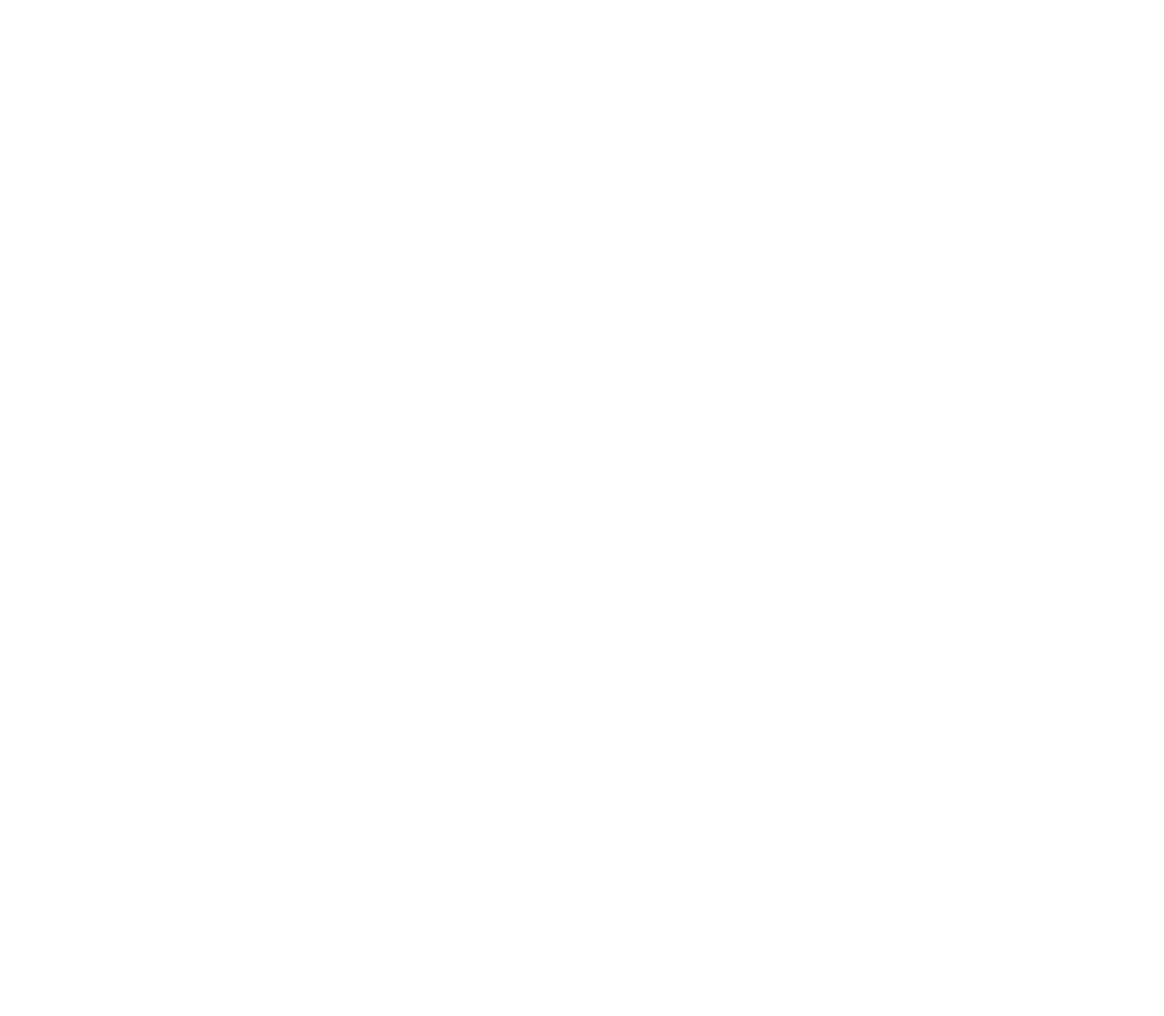
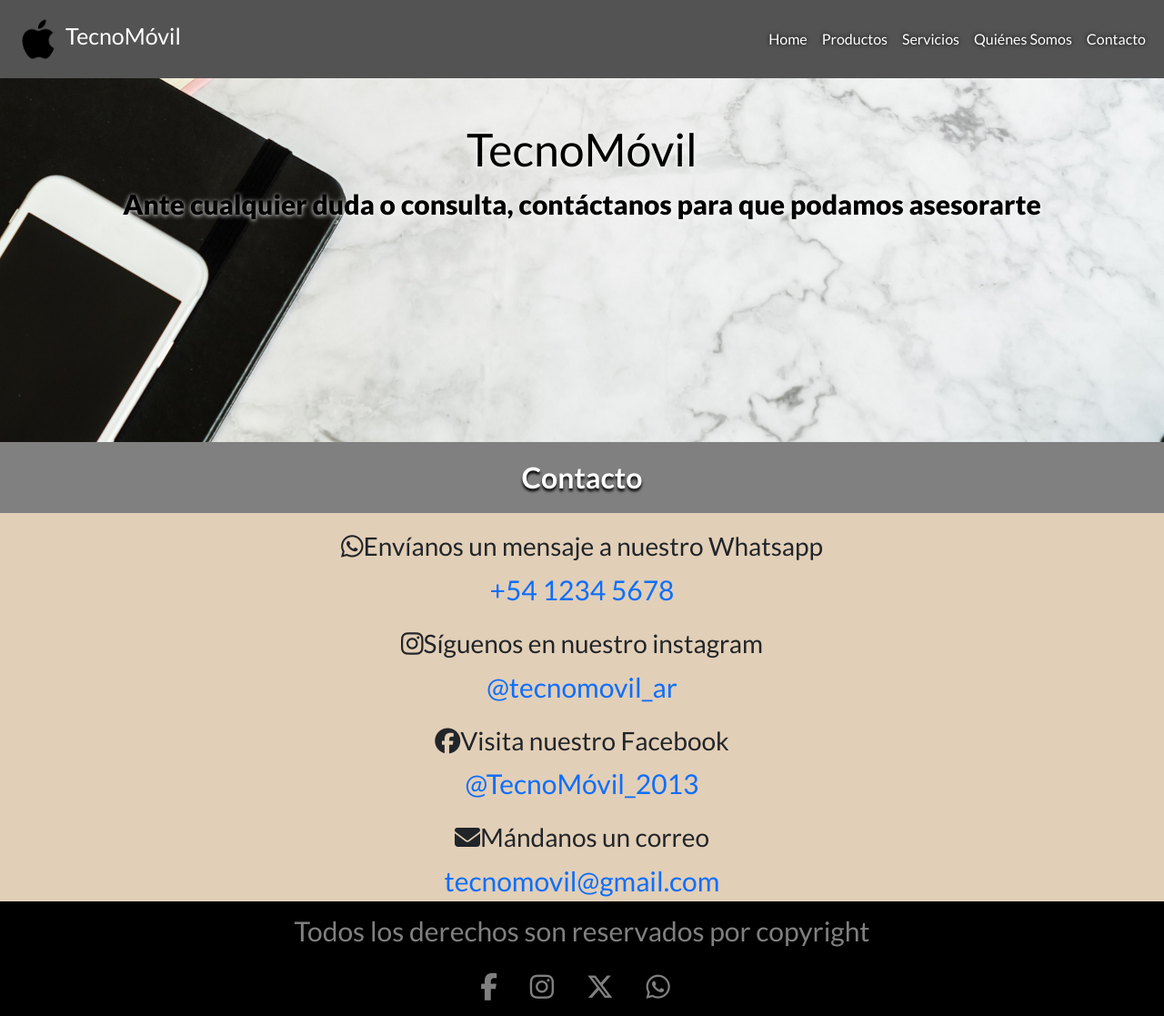
Before and after one commit to AdolfoStarna/TecnoM-vil, a plain HTML site: page pages/contacto.html in a window 1280 px wide. Shown: the whole page at 91% size. Before the commit the page ends 800 px from the top, so only its background shows below. Drawn offline with nearby package versions, Linux system fonts and the light colour scheme.

Commit message:
creo pag contacto

```diff
--- a/estilos.scss
+++ b/estilos.scss
@@ -4,6 +4,7 @@
     font-family: "Lato", sans-serif;
     margin: 0px;
     padding: 0px;
+    box-sizing: border-box;
 }
 
 
@@ -189,7 +190,7 @@ footer a{
     background-position: center;
     font-size: 30px;
     color: black;
-    text-shadow: 0 1px 5px red;
+    text-shadow: 0 1px 5px white;
 }
 
 .secS{
@@ -232,3 +233,30 @@ footer a{
     padding: 20px 0px;
     font-size: 20px;
 }
+
+/* ------------ Contacto ------------- */
+.jumbotronC{
+    height: 400px;
+    background-image: url(img/jumbotronC.jpg);
+    font-weight: 900;
+    background-size: cover;
+    background-position: bottom;
+    font-size: 30px;
+    color: black;
+    text-shadow: 0 1px 5px white;
+    text-align: center;
+}
+
+.secC{
+    background-color: rgb(226, 207, 183);
+    text-align: center;
+}
+
+.linkC{
+    padding-top: 20px;
+}
+
+.linkC a{
+    font-size: 30px;
+    text-decoration: none;
+}
--- a/pages/contacto.html
+++ b/pages/contacto.html
@@ -0,0 +1,103 @@
+<!DOCTYPE html>
+<html lang="es">
+<head>
+    <meta charset="UTF-8">
+    <meta name="viewport" content="width=device-width, initial-scale=1.0">
+    <link rel="stylesheet" href="https://cdnjs.cloudflare.com/ajax/libs/font-awesome/6.5.1/css/all.min.css" integrity="sha512-DTOQO9RWCH3ppGqcWaEA1BIZOC6xxalwEsw9c2QQeAIftl+Vegovlnee1c9QX4TctnWMn13TZye+giMm8e2LwA==" crossorigin="anonymous" referrerpolicy="no-referrer" />
+    <!-- bs 5.1 inicia -->
+    <link href="https://cdn.jsdelivr.net/npm/bootstrap@5.1.3/dist/css/bootstrap.min.css" rel="stylesheet"
+        integrity="sha384-1BmE4kWBq78iYhFldvKuhfTAU6auU8tT94WrHftjDbrCEXSU1oBoqyl2QvZ6jIW3" crossorigin="anonymous">
+    <!-- bs 5.1 inicia -->
+    <link rel="stylesheet" href="../estilos.css">
+    <title>TecnoMóvil</title>
+</head>
+<body>
+
+    <!-- navbar incia -->
+    <nav class="navbar navbar-expand-sm navbar-dark">
+        <div class="container-fluid">
+            <a class="navbar-brand" href="#"><img src="../img/logoapple.png" alt="logo">TecnoMóvil</a>
+            <button class="navbar-toggler" type="button" data-bs-toggle="collapse" data-bs-target="#collapsibleNavbar">
+                <span class="navbar-toggler-icon"></span>
+            </button>
+            <div class="d-flex justify-content-end collapse navbar-collapse" id="collapsibleNavbar">
+                <ul class="navbar-nav">
+                    <li class="nav-item">
+                        <a class="nav-link" href="../index.html">Home</a>
+                    </li>
+                    <li class="nav-item">
+                        <a class="nav-link" href="../pages/productos.html">Productos</a>
+                    </li>
+                    <li class="nav-item">
+                        <a class="nav-link" href="../pages/servicios.html">Servicios</a>
+                    </li>
+                    <li class="nav-item">
+                        <a class="nav-link" href="../pages/quienessomos.html">Quiénes Somos</a>
+                    </li>
+                    <li class="nav-item">
+                        <a class="nav-link" href="../pages/contacto.html">Contacto</a>
+                    </li>
+                </ul>
+            </div>
+        </div>
+    </nav>
+    <!-- navbar fin -->
+
+    <!-- jumbotron incia -->
+    <div class="p-5 jumbotronC">
+        <h1>TecnoMóvil</h1>
+        <p>Ante cualquier duda o consulta, contáctanos para que podamos asesorarte</p>
+    </div>
+    <!-- jumbotron fin -->
+
+    <h2>Contacto</h2>
+        <div class="container-fluid secC">
+            <div class="row">
+                <div class="col-12 linkC">
+                    <h3><i class="fa-brands fa-whatsapp verde"></i>Envíanos un mensaje a nuestro Whatsapp</h3>
+                    <a href="https://w.app/wRGOP0">+54 1234 5678</a>
+                </div>
+                <div class="col-12 linkC">
+                    <h3><i class="fa-brands fa-instagram"></i>Síguenos en nuestro instagram</h3>
+                    <a href="https://www.instagram.com/accounts/login/">@tecnomovil_ar</a>
+                </div>
+                <div class="col-12 linkC">
+                    <h3><i class="fa-brands fa-facebook"></i>Visita nuestro Facebook</h3>
+                    <a href="https://www.facebook.com/">@TecnoMóvil_2013</a>
+                </div>
+                <div class="col-12 linkC">
+                    <h3><i class="fa-solid fa-envelope"></i>Mándanos un correo</h3>
+                    <a href="https://accounts.google.com/v3/signin/identifier?authuser=0&continue=https%3A%2F%2Fmail.google.com%2Fmail%2F&ec=GAlAFw&hl=es&service=mail&flowName=GlifWebSignIn&flowEntry=AddSession&dsh=S-519602374%3A1709397873756884&theme=glif">tecnomovil@gmail.com</a>
+                </div>
+            </div>
+        </div>
+
+    <!-- Footer inicia -->
+    <footer>
+        <p>Todos los derechos son reservados por copyright</p>
+        <div class="redes">
+            <a href="https://www.facebook.com/">
+                <i class="fa-brands fa-facebook-f"></i>
+            </a>
+            <a href="https://www.instagram.com/accounts/login/">
+                <i class="fa-brands fa-instagram"></i>
+            </a>
+            <a href="https://twitter.com/i/flow/login?input_flow_data=%7B%22requested_variant%22%3A%22eyJsYW5nIjoiZXMifQ%3D%3D%22%7D">
+                <i class="fa-brands fa-x-twitter"></i>
+            </a>
+            <a href="https://w.app/wRGOP0">
+                <i class="fa-brands fa-whatsapp"></i>
+            </a>
+        </div>
+    </footer>
+    <!-- Footer finaliza -->
+
+    <!-- Archivos javascript -->
+    <script src="https://cdn.jsdelivr.net/npm/@popperjs/core@2.10.2/dist/umd/popper.min.js"
+        integrity="sha384-7+zCNj/IqJ95wo16oMtfsKbZ9ccEh31eOz1HGyDuCQ6wgnyJNSYdrPa03rtR1zdB" crossorigin="anonymous">
+    </script>
+    <script src="https://cdn.jsdelivr.net/npm/bootstrap@5.1.3/dist/js/bootstrap.min.js"
+        integrity="sha384-QJHtvGhmr9XOIpI6YVutG+2QOK9T+ZnN4kzFN1RtK3zEFEIsxhlmWl5/YESvpZ13" crossorigin="anonymous">
+    </script>
+</body>
+</html>
```
Also changed, not shown: estilos.css, img/jumbotronC.jpg (added), 1 other file.
